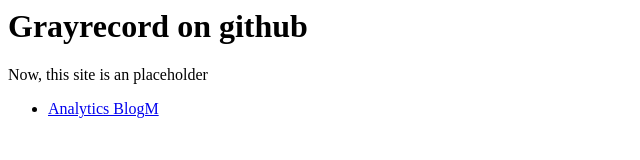
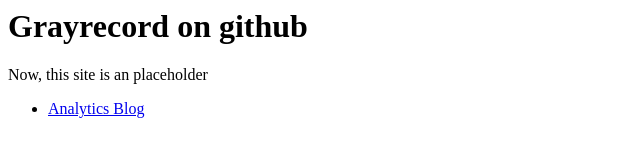
Before and after one commit to naoyaikeda/naoyaikeda.github.io, a plain HTML site: page index.html in a window 1280 px wide. Shown: the full height of the page, 0-640 px from the left. Drawn offline with Linux system fonts and the light colour scheme.

Commit message:
Changes to be committed: modified:   index.html

```diff
--- a/index.html
+++ b/index.html
@@ -6,7 +6,7 @@
 		<h1>Grayrecord on github</h1>
 		<p>Now, this site is an placeholder</p>
 		<ul>
-			<li><a href="https://analytics.grayrecord.com/">Analytics BlogM</a></li>
+			<li><a href="https://analytics.grayrecord.com/">Analytics Blog</a></li>
 		</ul>
 	</body>
 </html>
```
